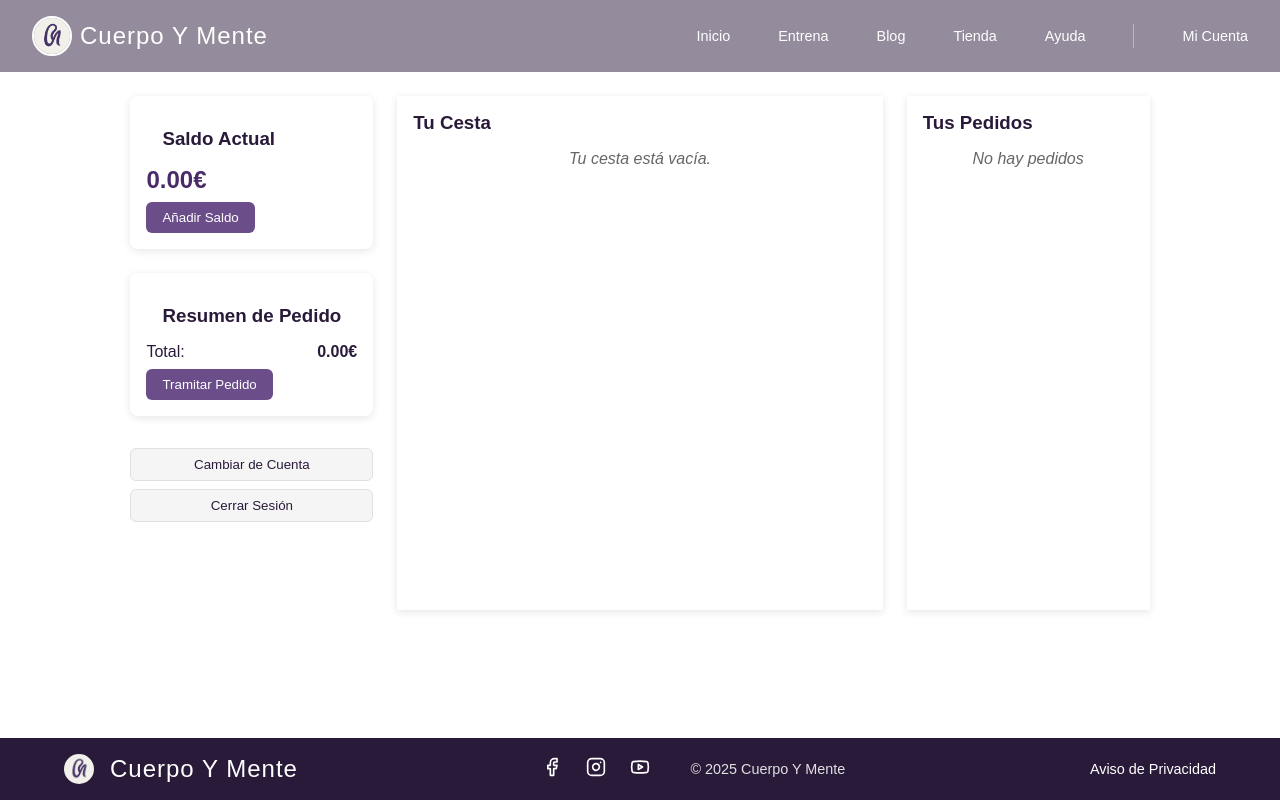
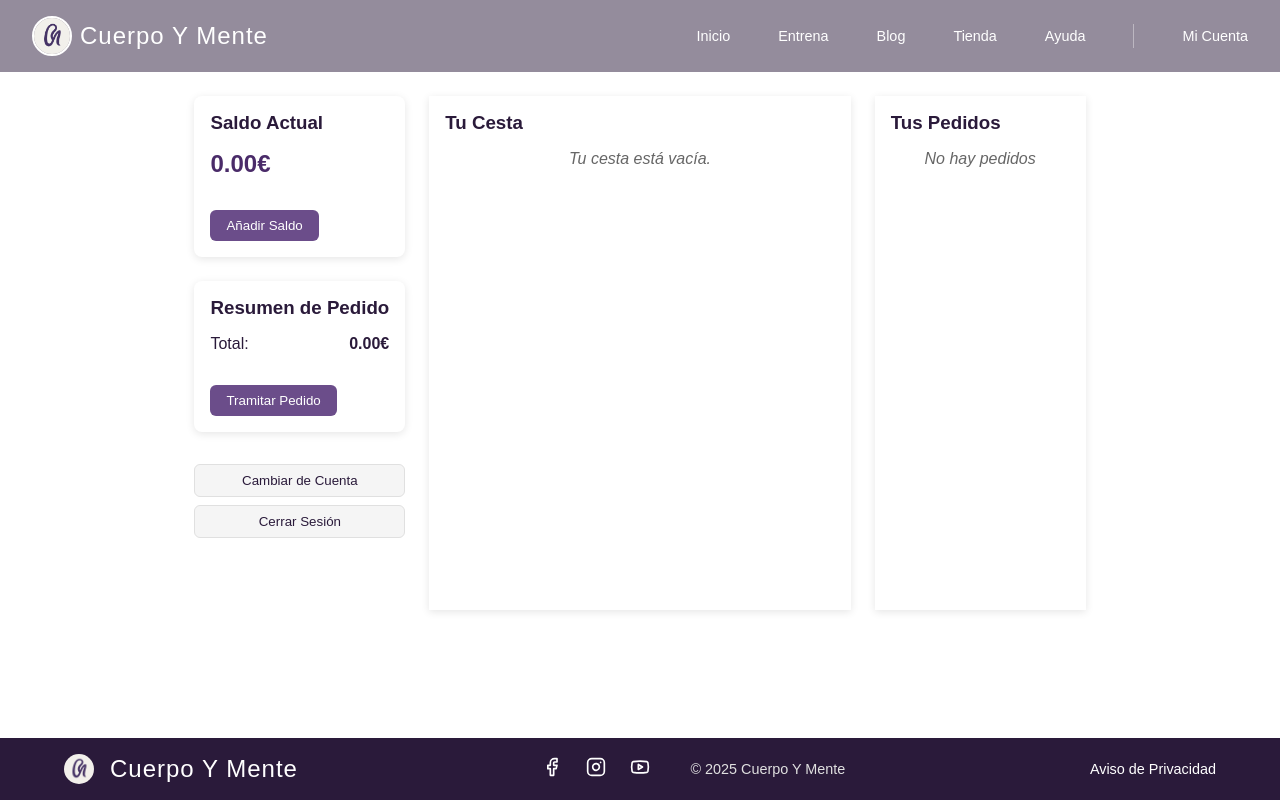
Before and after one commit to CuerpoYMente/CuerpoYMente, a React (Vite) app: page /carrito in a window 1280 px wide. Built offline with nearby package versions, Linux system fonts and the light colour scheme; sample sign-in values are in the browser's storage.

Commit message:
Cambios estétcos Carrito.jsx y Tienda.jsx

```diff
--- a/src/pages/Carrito.jsx
+++ b/src/pages/Carrito.jsx
@@ -250,7 +250,7 @@ const Sidebar = styled.div`
 
 const Block = styled.div`
   background: ${colors.white};
-  padding: 1rem;
+  padding: 0rem;
   border-radius: 8px;
   box-shadow: 0 2px 8px rgba(0,0,0,0.1);
 `
@@ -264,12 +264,13 @@ const Balance = styled.div`
   font-size: 1.5rem;
   font-weight: 600;
   color: ${colors.purpleMedium};
-  margin-bottom: .5rem;
+  margin: 1rem 1rem;
 `
 
 const Button = styled.button`
   padding: .5rem 1rem;
   background: ${colors.purpleLight};
+  margin: 1rem 1rem;
   color: white;
   border: none;
   border-radius: 6px;
@@ -281,7 +282,7 @@ const Button = styled.button`
 const SummaryLine = styled.div`
   display: flex;
   justify-content: space-between;
-  margin-bottom: .5rem;
+  margin: 1rem 1rem;
 `
 
 const AccountActions = styled.div`
--- a/src/pages/Tienda.jsx
+++ b/src/pages/Tienda.jsx
@@ -165,7 +165,7 @@ const Container = styled.div`
 const Main = styled.main`
   flex: 1;
   background-color: ${colors.purplePale};
-  padding: 4rem 2rem;
+  padding: 6rem 4rem 2rem;
   max-width: 1400px;
   margin: 0 auto;
 `
```
